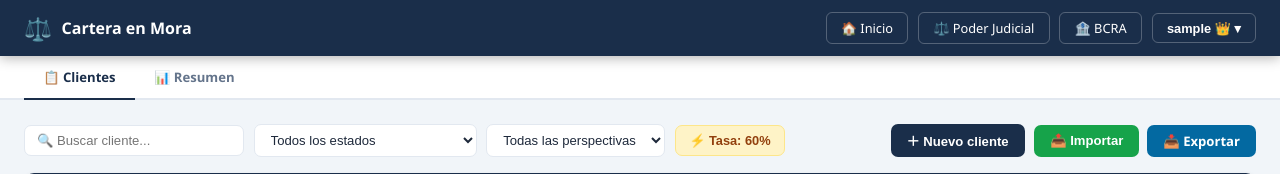
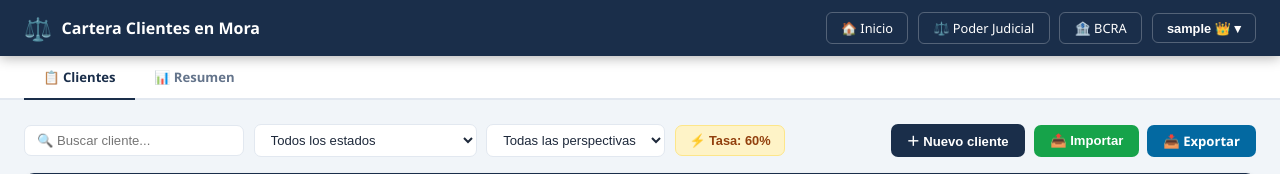
Before and after one commit to aimartinvega-code/cartera-mora, a Flask app: page /app in a window 1280 px wide. Shown: the top 174 px of the page. Run offline with Flask 3, Linux system fonts and the light colour scheme; the visitor is signed in with stand-in values (Sample User, id 1).

Commit message:
renombrar a Cartera Clientes en Mora

```diff
--- a/templates/index.html
+++ b/templates/index.html
@@ -3,7 +3,7 @@
 <head>
 <meta charset="UTF-8">
 <meta name="viewport" content="width=device-width, initial-scale=1.0">
-<title>Cartera en Mora</title>
+<title>Cartera Clientes en Mora</title>
 <script src="https://cdn.jsdelivr.net/npm/chart.js@4.4.0/dist/chart.umd.min.js"></script>
 <style>
 *, *::before, *::after { box-sizing: border-box; margin: 0; padding: 0; }
@@ -539,7 +539,7 @@ tbody tr.incobrable-row:hover { background: #ffe4e6 !important; }
 
 <div class="header">
   <div class="header-brand">
-    <span>⚖️</span> Cartera en Mora
+    <span>⚖️</span> Cartera Clientes en Mora
   </div>
   <div class="header-actions">
     <a href="/" class="btn-header">🏠 Inicio</a>
```
